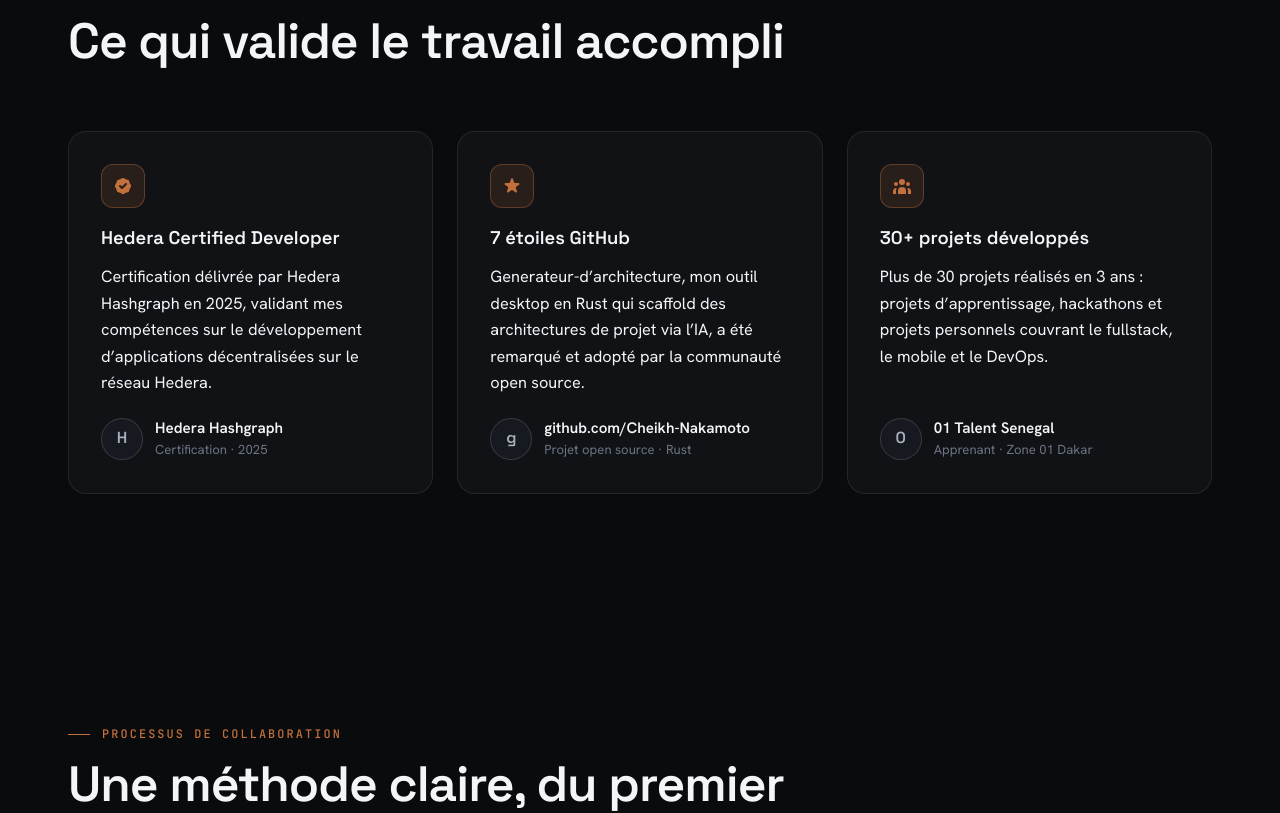
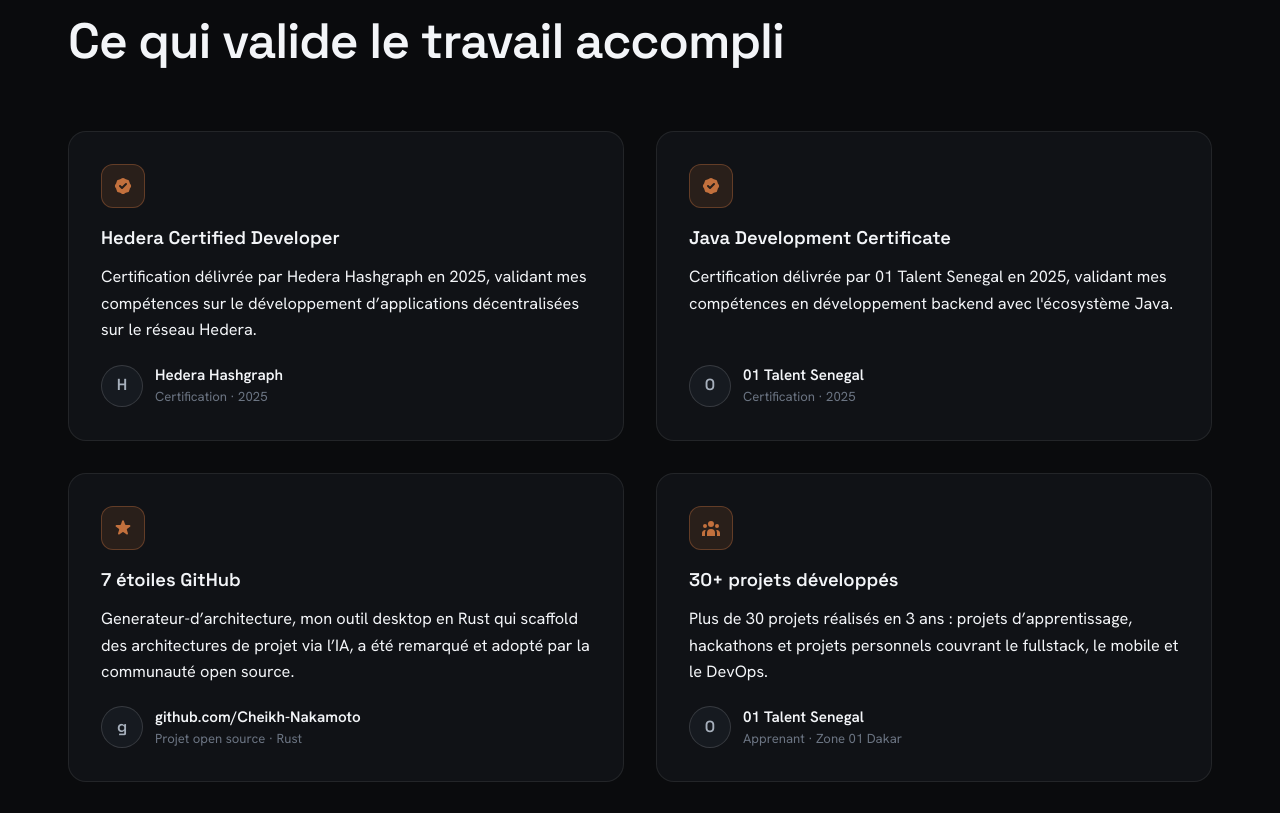
Before and after one commit to Cheikh-Nakamoto/Portifolio, a Next.js app: page / in a window 1280 px wide. Shown: the part 7940-8753 px from the top of the page. Built offline with nearby package versions, Linux system fonts and the light colour scheme.

Commit message:
feat: add Java certification to portfolio and include full CV in LaTeX format

```diff
--- a/src/components/sections/Achievements.tsx
+++ b/src/components/sections/Achievements.tsx
@@ -10,6 +10,13 @@ const ITEMS = [
     stat: 'Hedera Certified Developer',
     text: 'Certification délivrée par Hedera Hashgraph en 2025, validant mes compétences sur le développement d\u2019applications décentralisées sur le réseau Hedera.',
     by: 'Hedera Hashgraph',
+    role: 'Certification · 2025',
+  },
+  {
+    icon: HiBadgeCheck,
+    stat: 'Java Development Certificate',
+    text: 'Certification délivrée par 01 Talent Senegal en 2025, validant mes compétences en développement backend avec l\'écosystème Java.',
+    by: '01 Talent Senegal',
     role: 'Certification · 2025',
   },
   {
@@ -36,7 +43,7 @@ export function Achievements() {
           <span className="eyebrow">Reconnaissance</span>
           <h2 className="display text-[clamp(2rem,4vw,3.1rem)] mt-4">Ce qui valide le travail accompli</h2>
         </Reveal>
-        <Reveal className="grid grid-cols-1 sm:grid-cols-2 lg:grid-cols-3 gap-6">
+        <Reveal className="grid grid-cols-1 sm:grid-cols-2 gap-6 lg:gap-8">
           {ITEMS.map(({ icon: Icon, stat, text, by, role }) => (
             <div key={stat} className="card flex flex-col h-full">
               <div className="w-11 h-11 rounded-xl grid place-items-center mb-4" style={{ background: 'var(--accent-soft)', border: '1px solid var(--accent-line)', color: 'var(--accent)' }}>
```
Also changed, not shown: 1 other file (tests, documents, lock files or other folders).
